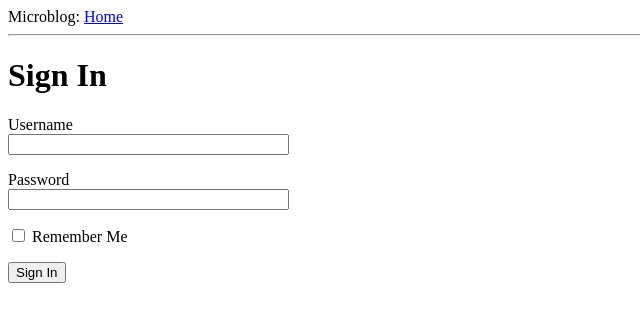
After one commit to spashii/blog-flask2.0, a Flask app: page /login in a window 1280 px wide. The commit adds this page. Shown: the top 322 px of the page, without its empty margins (0-640 px from the left). Run offline with Flask 2, Linux system fonts and the light colour scheme.

Commit message:
added login form

```diff
--- a/app/__init__.py
+++ b/app/__init__.py
@@ -1,5 +1,7 @@
 from flask import Flask
+from config import Config
 
 app = Flask(__name__)
+app.config.from_object(Config)
 
 from app import routes
--- /dev/null
+++ b/app/forms.py
@@ -0,0 +1,10 @@
+from flask_wtf import FlaskForm
+from wtforms import StringField, PasswordField, BooleanField, SubmitField
+from wtforms.validators import DataRequired
+
+
+class LoginForm(FlaskForm):
+    username = StringField('Username', validators=[DataRequired()])
+    password = PasswordField('Password', validators=[DataRequired()])
+    remember_me = BooleanField('Remember Me')
+    submit = SubmitField('Sign In')
--- a/app/routes.py
+++ b/app/routes.py
@@ -1,5 +1,6 @@
 from flask import render_template, url_for
 from app import app
+from app.forms import LoginForm
 
 
 @app.route('/')
@@ -17,3 +18,8 @@ def index():
         }
     ]
     return render_template('index.html', title='Home', user=user, posts=posts)
+
+@app.route('/login')
+def login():
+    form = LoginForm()
+    return render_template('login.html', title='Login', form=form)
--- a/app/templates/index.html
+++ b/app/templates/index.html
@@ -1,4 +1,5 @@
 {% extends "base.html" %}
+
 {% block content %}
     <h1>Hi, {{ user.username }}</h1>
     {% for post in posts %}
--- /dev/null
+++ b/app/templates/login.html
@@ -0,0 +1,18 @@
+{% extends "base.html" %}
+
+{% block content %}
+    <h1>Sign In</h1>
+    <form action="" method="POST" novalidate>
+        {{form.hidden_tag()}}
+        <p>
+            {{ form.username.label }}<br>
+            {{ form.username(size=32) }}
+        </p>
+        <p>
+            {{ form.password.label }}<br>
+            {{ form.password(size=32) }}
+        </p>
+        <p>{{ form.remember_me() }} {{ form.remember_me.label }}</p>
+        <p>{{ form.submit() }}</p>
+    </form>
+{% endblock%}
--- /dev/null
+++ b/config.py
@@ -0,0 +1,4 @@
+import os
+
+class Config:
+    SECRET_KEY = os.environ.get('SECRET_KEY') or '12345678'
--- a/requirements.txt
+++ b/requirements.txt
@@ -2,6 +2,7 @@ astroid==2.3.3
 autopep8==1.5.1
 click==7.1.1
 Flask==1.1.2
+Flask-WTF==0.14.3
 isort==4.3.21
 itsdangerous==1.1.0
 Jinja2==2.11.2
@@ -16,3 +17,4 @@ six==1.14.0
 typed-ast==1.4.1
 Werkzeug==1.0.1
 wrapt==1.11.2
+WTForms==2.2.1
```
